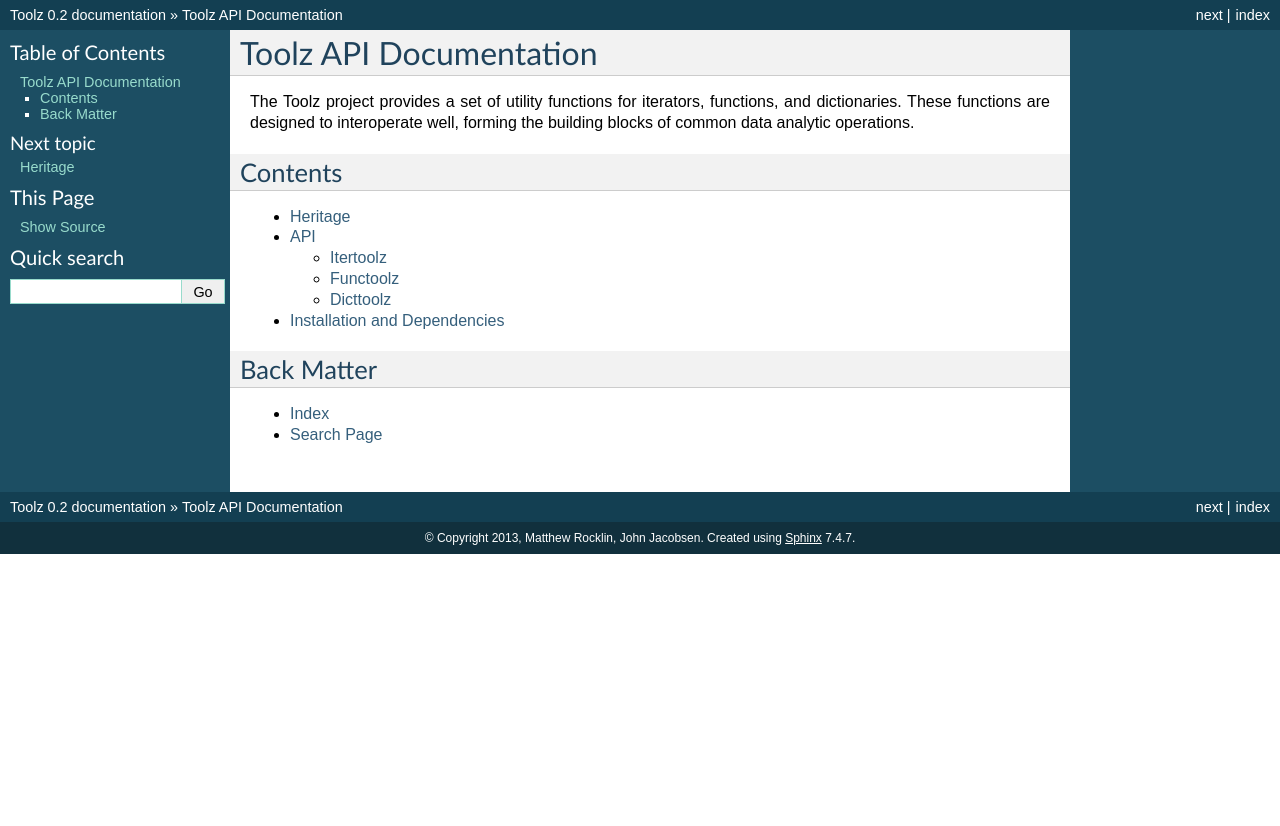
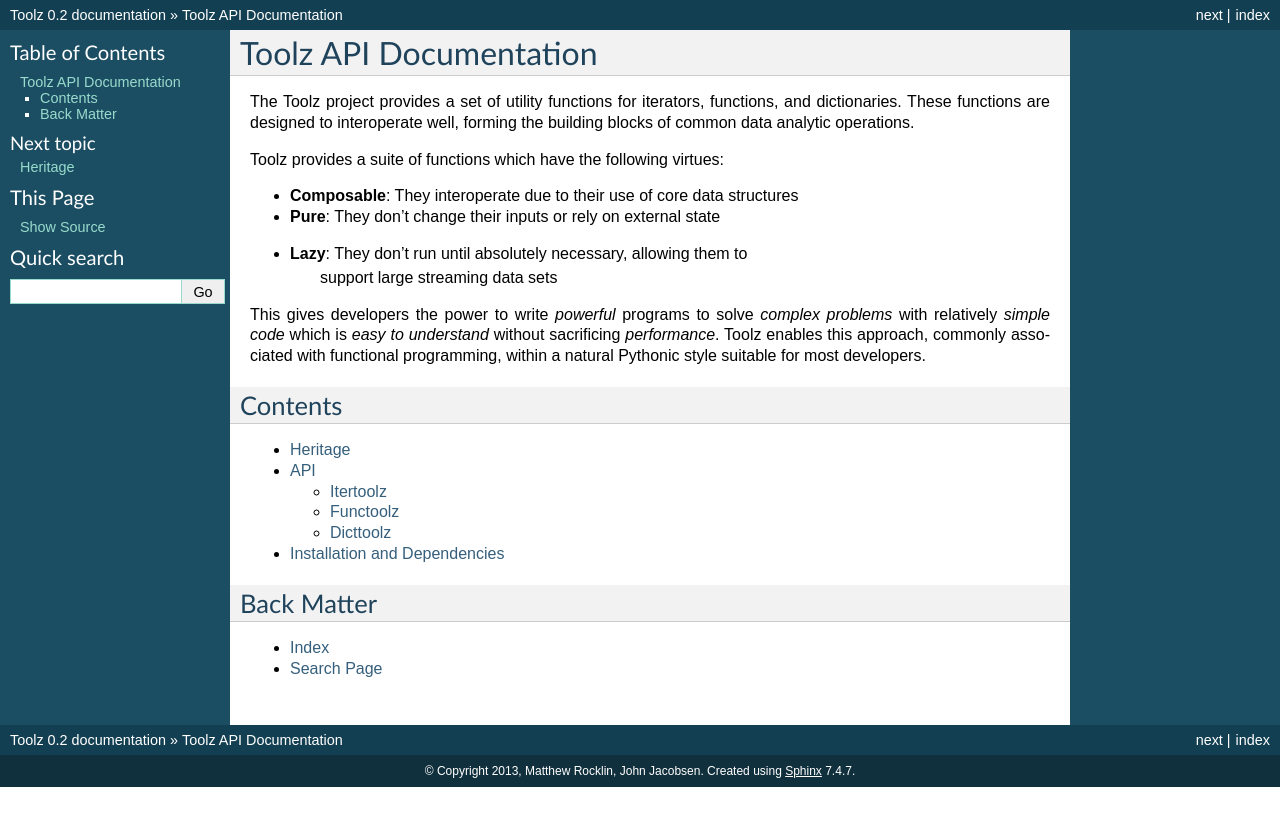
Before and after one commit to pytoolz/toolz, a Sphinx documentation site: the page built from doc/source/index.rst, in a window 1280 px wide. Shown: the top 826 px of the page. Built offline with Sphinx 7.4.7, drawn with Linux system fonts in a browser that asks for light colours.

Commit message:
add "virtues" snippet to index

```diff
--- a/doc/source/index.rst
+++ b/doc/source/index.rst
@@ -10,6 +10,18 @@
 and dictionaries.  These functions are designed to interoperate well, forming
 the building blocks of common data analytic operations.
 
+Toolz provides a suite of functions which have the following virtues:
+
+-   **Composable**: They interoperate due to their use of core data structures
+-   **Pure**:  They don't change their inputs or rely on external state
+-   **Lazy**:  They don't run until absolutely necessary, allowing them to
+           support large streaming data sets
+
+This gives developers the power to write *powerful* programs to solve *complex
+problems* with relatively *simple code* which is *easy to understand* without
+sacrificing *performance*.  Toolz enables this approach, commonly associated
+with functional programming, within a natural Pythonic style suitable for
+most developers.
 
 Contents
 ^^^^^^^^
```
